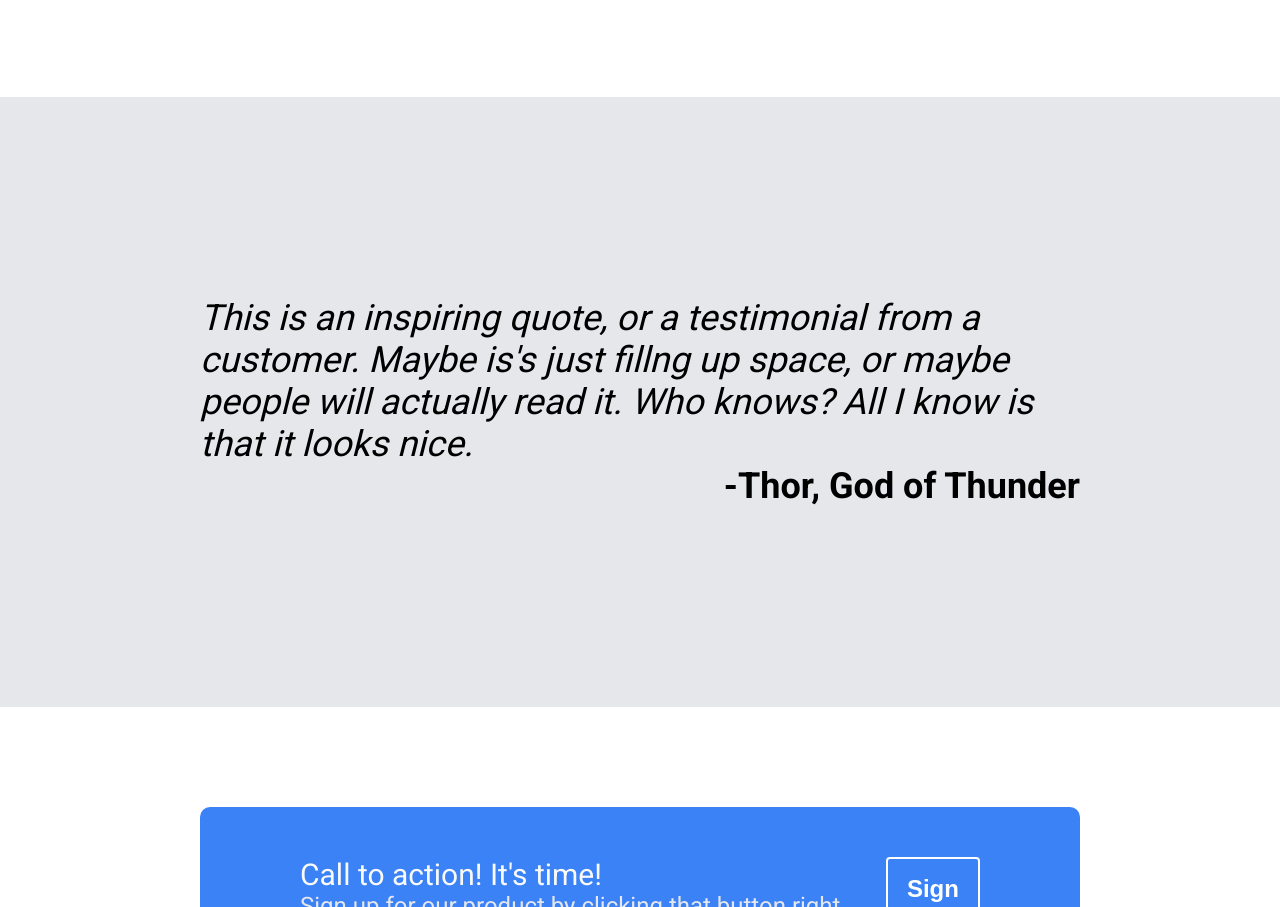
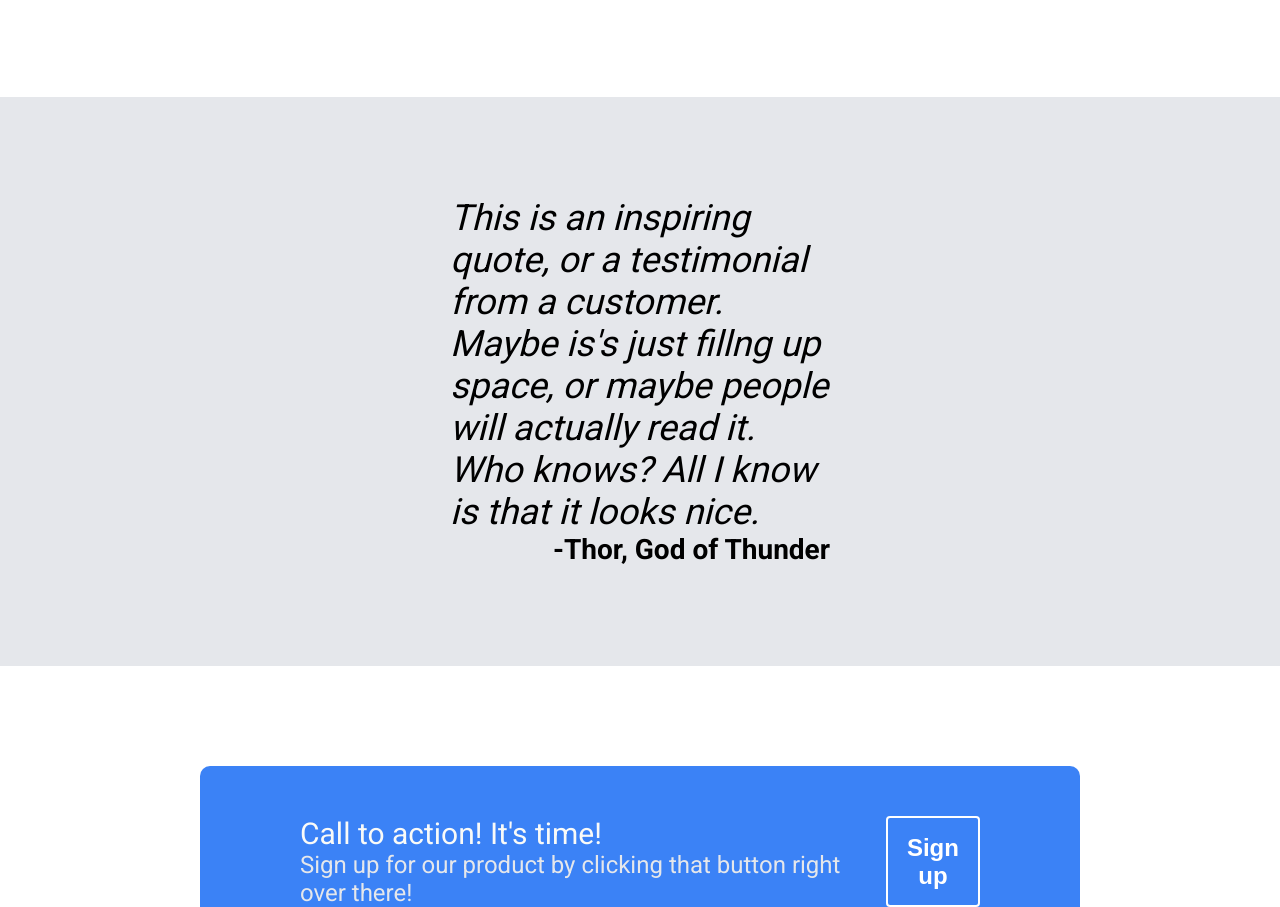
Before and after one commit to harithkhan/TOP-project-landing-page, a plain HTML site: page index.html in a window 1280 px wide. Shown: the part 904-1811 px from the top of the page. Drawn offline with Linux system fonts and the light colour scheme.

Commit message:
style: improve padding of quote section Change padding to 100px 450px.

```diff
--- a/style.css
+++ b/style.css
@@ -142,18 +142,19 @@ body {
 
 .quote-container {
     background: #E5E7EB;
-    font-size: 36px;
-    padding: 200px;
+    padding: 100px 450px;
 }
 
 .quote-container .quote {
     font-style: italic;
+    font-size: 36px;
     font-weight: 100;
 }
 
 .quote-container .author {
     text-align: right;
     font-weight: bold;
+    font-size: 28px;
 }
 
 /* Action Styling */
```
